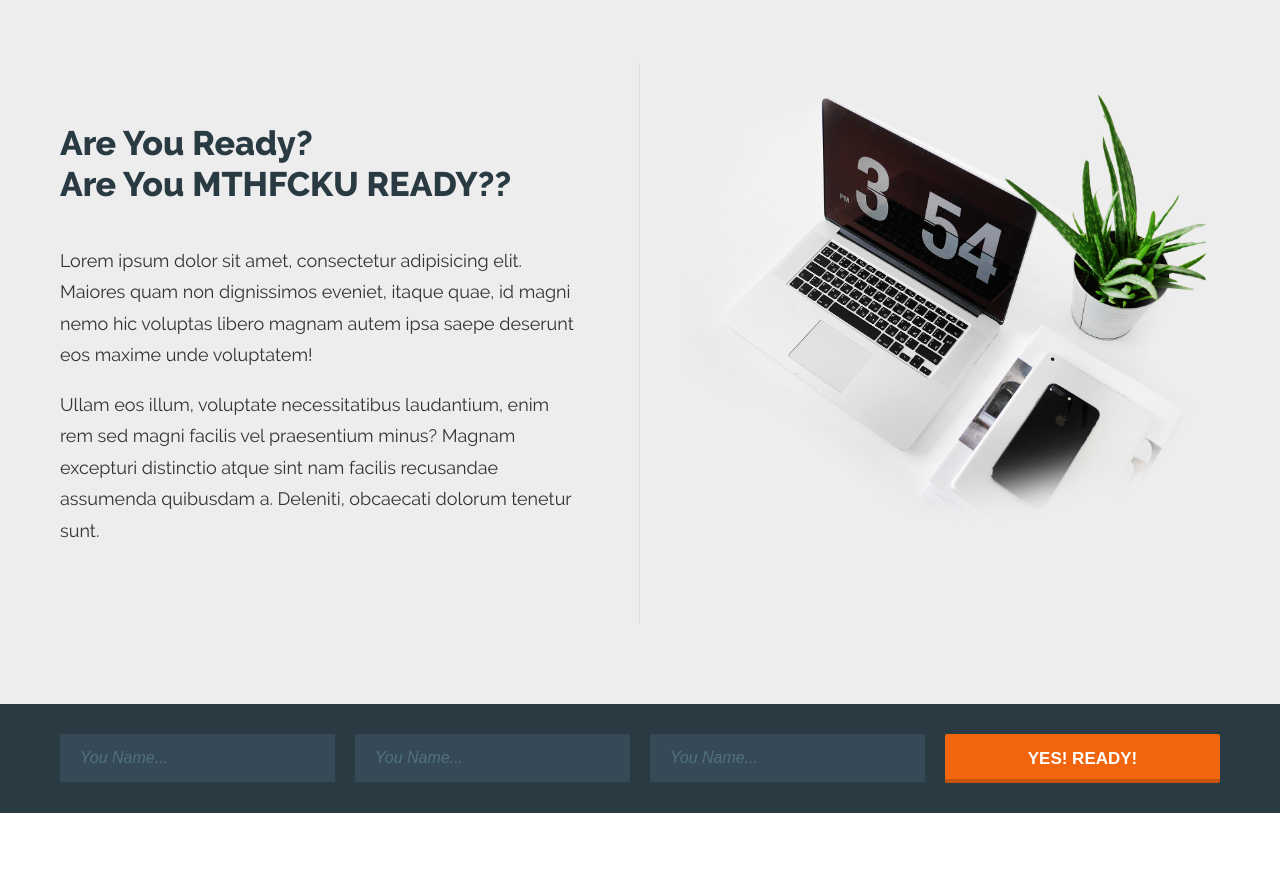
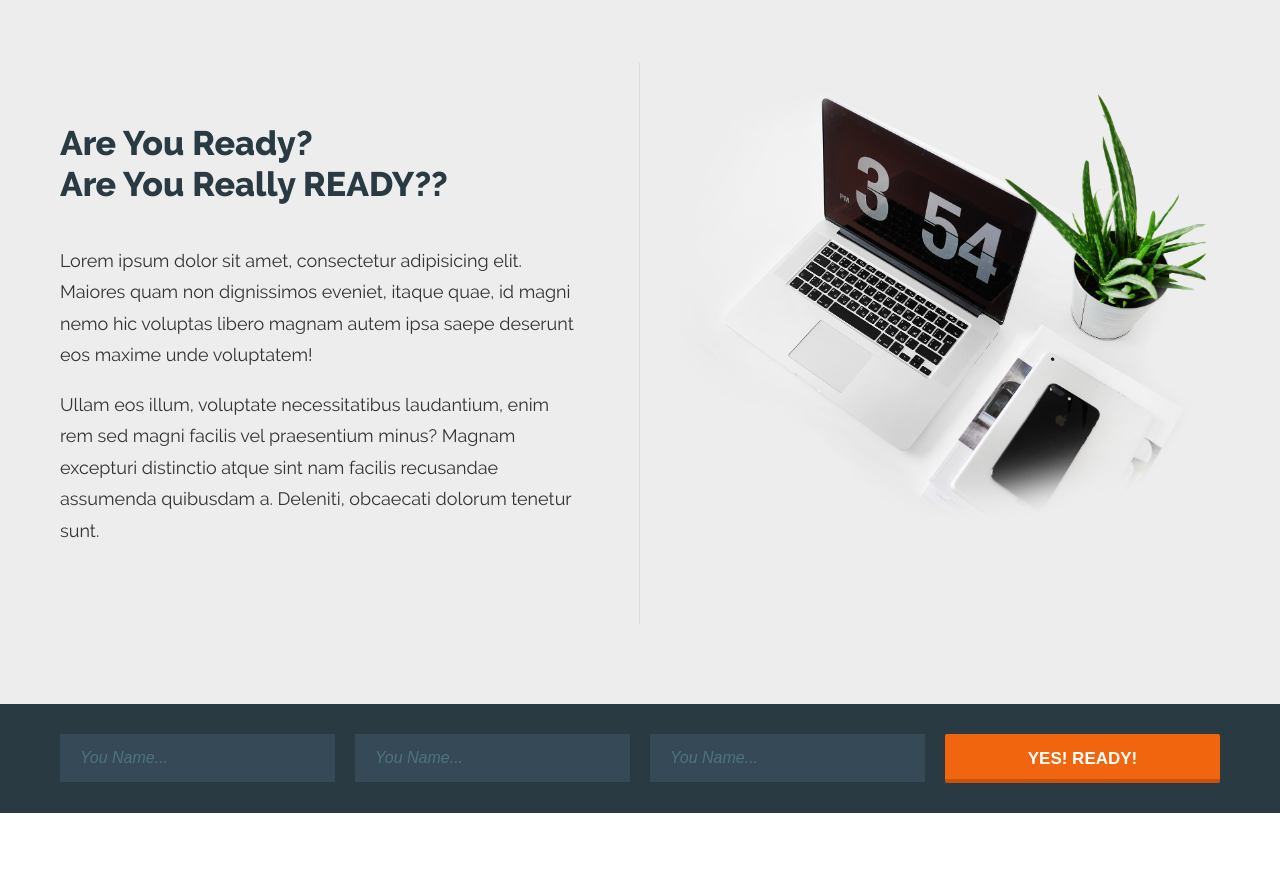
Before and after one commit to kravaviy/template, a website: page app/index.html in a window 1280 px wide. Shown: the part 1760-2650 px from the top of the page. Drawn offline with nearby package versions, Linux system fonts and the light colour scheme; files that its build step writes are made by us from their sources.

Commit message:
Update index.html

```diff
--- a/app/index.html
+++ b/app/index.html
@@ -48,7 +48,7 @@
 
 			<div class="ready-left">
 
-				<h2>Are You Ready? <br>Are You MTHFCKU READY??</h2>
+				<h2>Are You Ready? <br>Are You Really READY??</h2>
 
 				<p>Lorem ipsum dolor sit amet, consectetur adipisicing elit. Maiores quam non dignissimos eveniet, itaque quae, id magni nemo hic voluptas libero magnam autem ipsa saepe deserunt eos maxime unde voluptatem!</p>
 				<p>Ullam eos illum, voluptate necessitatibus laudantium, enim rem sed magni facilis vel praesentium minus? Magnam excepturi distinctio atque sint nam facilis recusandae assumenda quibusdam a. Deleniti, obcaecati dolorum tenetur sunt.</p>
```
